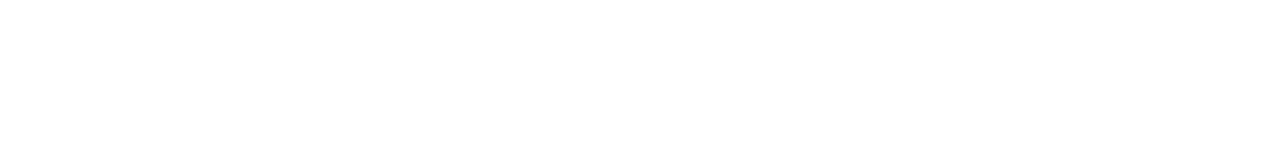
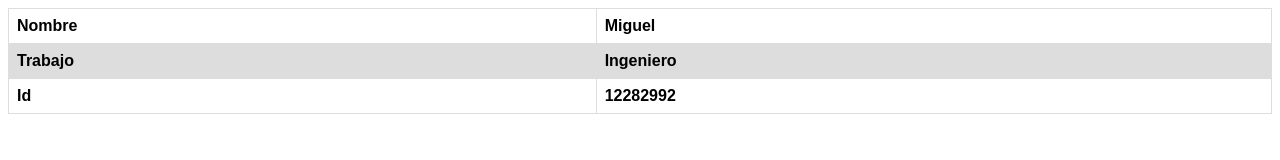
Before and after one commit to YeNieto/Repaso, a plain HTML site: page index.html in a window 1280 px wide. Drawn offline with Linux system fonts and the light colour scheme.

Commit message:
se inserto una tabla

```diff
--- a/index.html
+++ b/index.html
@@ -8,6 +8,18 @@
     <link rel="stylesheet" href="style.css">
 </head>
 <body>
-
+    <table>
+        <tr>
+            <th>Nombre</th>
+            <th>Miguel</th>
+        </tr>
+            <th>Trabajo</th>
+            <th>Ingeniero </th>
+        </tr>
+        <tr>
+            <th>Id</th>
+            <th>12282992</th>
+        </tr>
+    </table>
 </body>
 </html>
--- a/style.css
+++ b/style.css
@@ -0,0 +1,15 @@
+table {
+    font-family: arial, sans-serif;
+    border-collapse: collapse;
+    width: 100%;
+  }
+
+  td, th {
+    border: 1px solid #dddddd;
+    text-align: left;
+    padding: 8px;
+  }
+
+  tr:nth-child(even) {
+    background-color: #dddddd;
+  }
```
